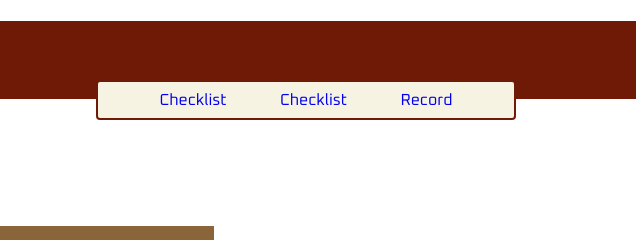
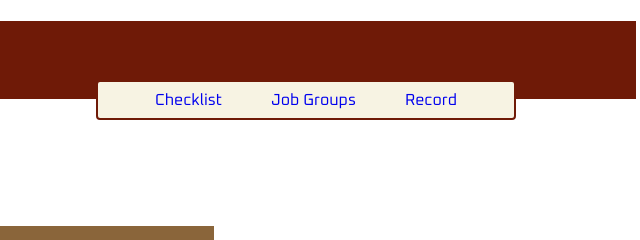
Before and after one commit to asaltycarebear/RCHS, a plain HTML site: page index.html in a window 1280 px wide. Shown: the top 240 px of the page, 636-1276 px from the left. Drawn offline with Linux system fonts and the light colour scheme.

Commit message:
nav udpate

```diff
--- a/index.html
+++ b/index.html
@@ -22,7 +22,7 @@
         <nav id ="nav-menu">
             <ul>
                 <li><a href="index.html">Checklist</a></li>
-                <li><a href="formbygroup.html">Checklist</a></li>
+                <li><a href="formbygroup.html">Job Groups</a></li>
                 <li><a href="record.html">Record</a></li>
             </ul>
         </nav>
```
